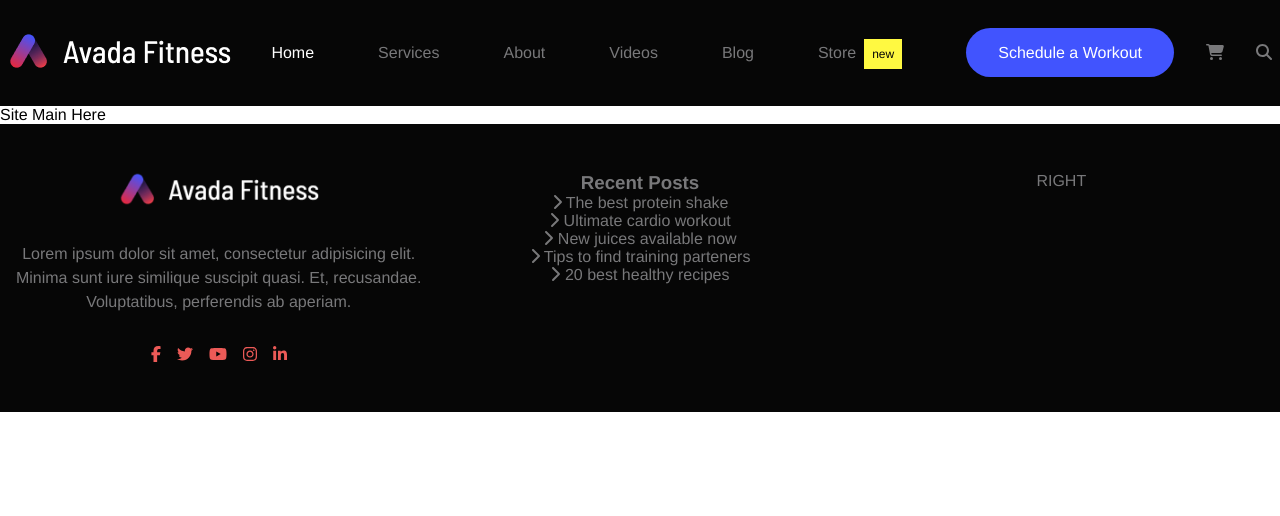
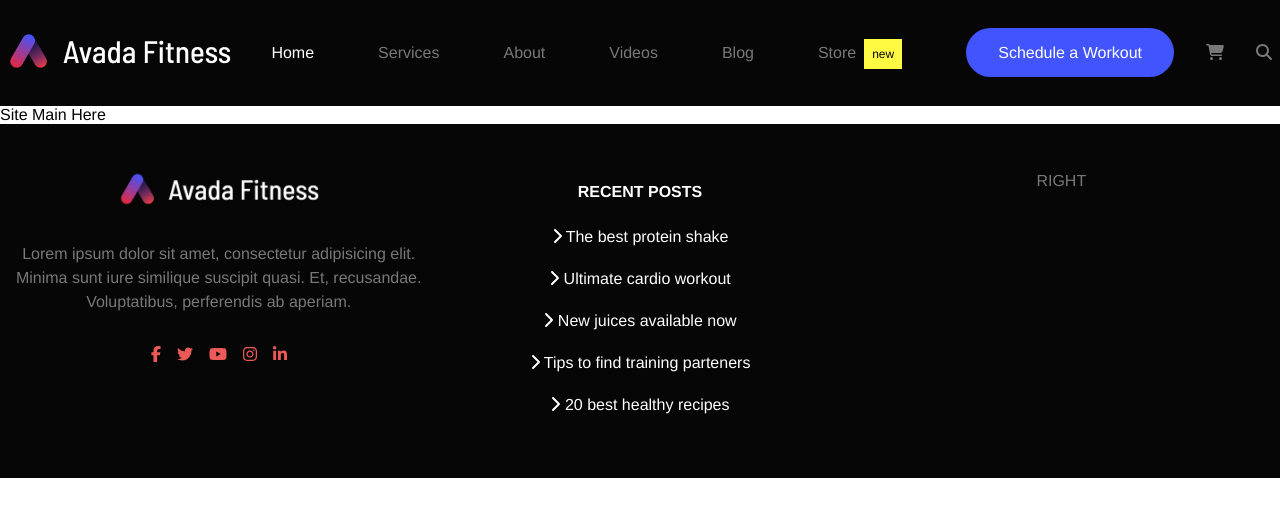
Before and after one commit to MirkOrlando/proj-html-vuejs, a Vue app: page / in a window 1280 px wide. Shown: the top 516 px of the page. Built offline with nearby package versions, Linux system fonts and the light colour scheme.

Commit message:
fix recent-posts css

```diff
--- a/src/App.vue
+++ b/src/App.vue
@@ -36,7 +36,7 @@
             </div>
             <div class="col-3">
               <div class="recent-posts">
-                <h3>Recent Posts</h3>
+                <h4>Recent Posts</h4>
                 <ul>
                   <li v-for="(recentPost, index) in recentPosts" :key="index">
                     <a href="#">
@@ -95,6 +95,17 @@ footer {
         }
       }
     }
+    h4 {
+      text-transform: uppercase;
+      line-height: 40px;
+    }
+    .recent-posts {
+      color: $lightestColor;
+      li {
+        margin: 0.5rem 0;
+        padding: 0.5rem 0;
+      }
+    }
   }
 }
 </style>
--- a/src/assets/scss/partials/utilities.scss
+++ b/src/assets/scss/partials/utilities.scss
@@ -1,3 +1,7 @@
+.align-items-baseline {
+    align-items: baseline;
+}
+
 .mx-2 {
     margin-left: 2rem;
     margin-right: 2rem;
```
